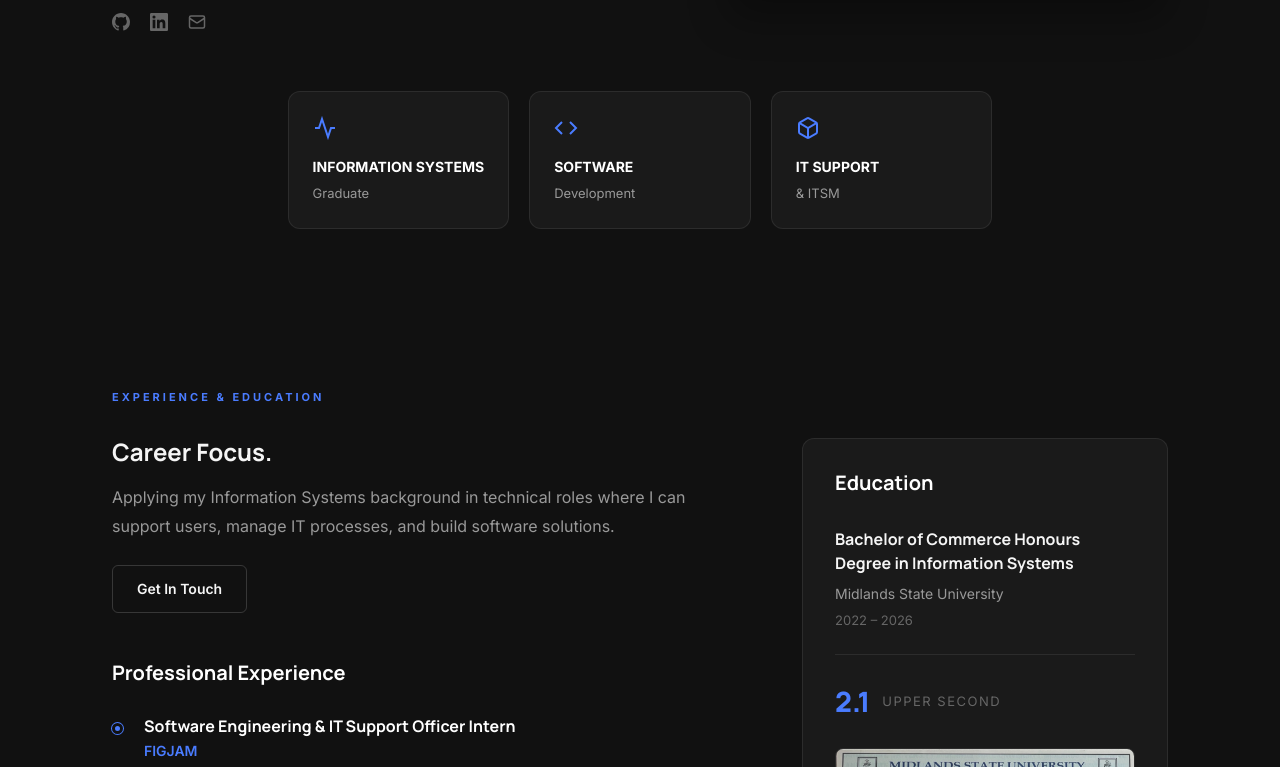
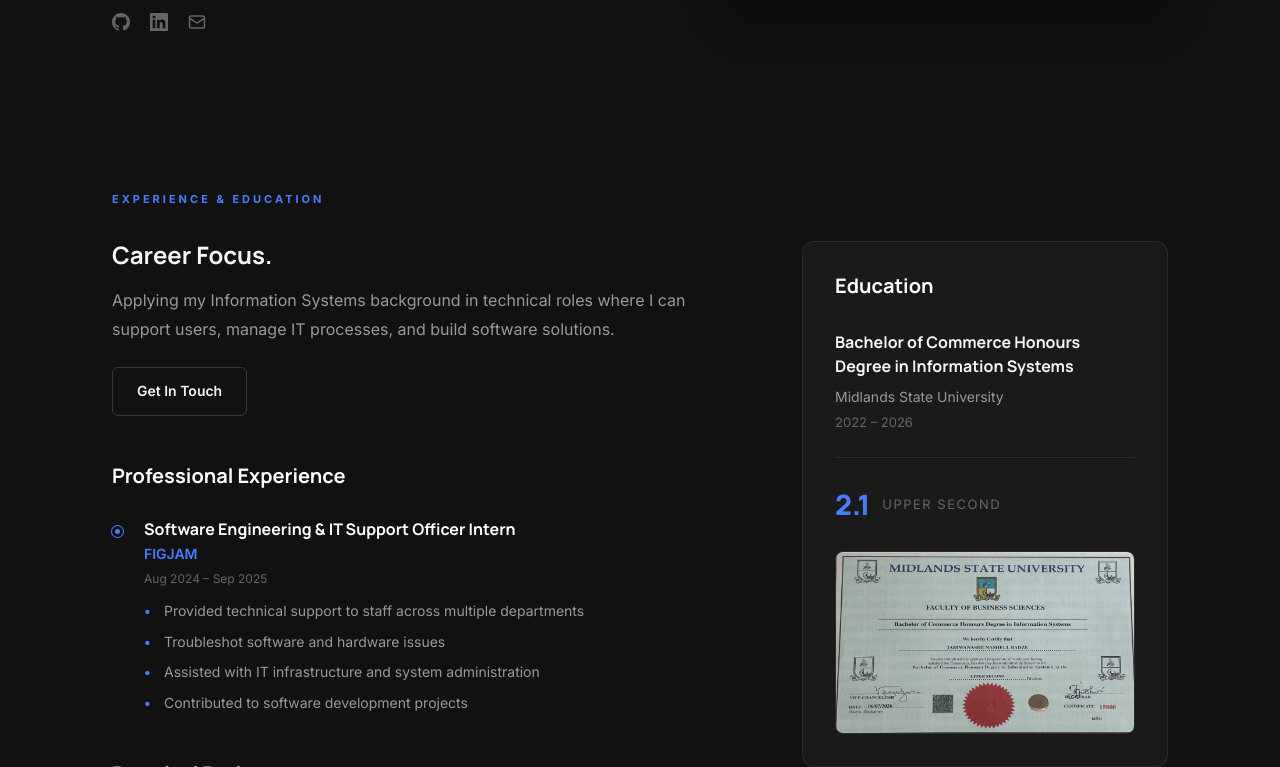
Before and after one commit to nashell263/portfolio, a React (Vite) app: page / in a window 1280 px wide. Shown: the part 733-1500 px from the top of the page. Built offline with nearby package versions, Linux system fonts and the light colour scheme.

Commit message:
Remove snapshot cards from Home, add Data Analytics Essentials certificate

```diff
--- a/src/components/Certifications.jsx
+++ b/src/components/Certifications.jsx
@@ -1,6 +1,7 @@
 import { useState } from 'react'
 import './Certifications.css'
 import ciscoCert from '../assets/cisco-cert.jpg'
+import dataAnalyticsCert from '../assets/data-analytics-cert.jpg'
 import nfcCert from '../assets/nfc-cert.jpg'
 
 const Certifications = () => {
@@ -57,6 +58,41 @@ const Certifications = () => {
             </div>
           </div>
 
+          {/* Data Analytics Essentials */}
+          <div className="cert__card">
+            <div className="cert__image-container" onClick={() => setLightboxImg(dataAnalyticsCert)} style={{cursor: 'pointer'}}>
+              <div className="cert__image-overlay">View Certificate</div>
+              <img src={dataAnalyticsCert} alt="Data Analytics Essentials Certificate" className="cert__image" />
+            </div>
+            <div className="cert__content">
+              <div className="cert__header">
+                <img
+                  src="https://upload.wikimedia.org/wikipedia/commons/0/08/Cisco_logo_blue_2016.svg"
+                  alt="Cisco Logo"
+                  className="cert__company-logo"
+                />
+                <span className="cert__date">Issued Oct 2026</span>
+              </div>
+
+              <h4 className="cert__title">Data Analytics Essentials</h4>
+              <p className="cert__issuer">Cisco Networking Academy</p>
+
+              <div className="cert__details">
+                <p><strong>Credential ID:</strong> 19d22e87-c20e-4425-9453-c188113e3a20</p>
+              </div>
+
+              <a
+                href="https://www.credly.com/badges/e6eb706c-77d6-4bbc-b29b-716b7e1245fc"
+                target="_blank"
+                rel="noreferrer"
+                className="btn btn-outline cert__btn"
+              >
+                Verify Credential
+                <svg width="16" height="16" viewBox="0 0 24 24" fill="none" stroke="currentColor" strokeWidth="2"><path d="M18 13v6a2 2 0 0 1-2 2H5a2 2 0 0 1-2-2V8a2 2 0 0 1 2-2h6M15 3h6v6M10 14L21 3"/></svg>
+              </a>
+            </div>
+          </div>
+
           <div className="cert__card">
             <div className="cert__image-container" onClick={() => setLightboxImg(nfcCert)} style={{cursor: 'pointer'}}>
               <div className="cert__image-overlay">View Certificate</div>
--- a/src/components/Home.jsx
+++ b/src/components/Home.jsx
@@ -42,25 +42,6 @@ const Home = () => {
         </div>
       </div>
 
-      <div className="container" style={{marginTop: '60px'}}>
-        <div className="home__snapshot-grid">
-          <div className="home__snapshot-card">
-            <svg width="24" height="24" viewBox="0 0 24 24" fill="none" stroke="var(--accent)" strokeWidth="2"><path d="M22 12h-4l-3 9L9 3l-3 9H2"/></svg>
-            <div className="home__snapshot-title">INFORMATION SYSTEMS</div>
-            <div className="home__snapshot-desc">Graduate</div>
-          </div>
-          <div className="home__snapshot-card">
-            <svg width="24" height="24" viewBox="0 0 24 24" fill="none" stroke="var(--accent)" strokeWidth="2"><polyline points="16 18 22 12 16 6"/><polyline points="8 6 2 12 8 18"/></svg>
-            <div className="home__snapshot-title">SOFTWARE</div>
-            <div className="home__snapshot-desc">Development</div>
-          </div>
-          <div className="home__snapshot-card">
-            <svg width="24" height="24" viewBox="0 0 24 24" fill="none" stroke="var(--accent)" strokeWidth="2"><path d="M21 16V8a2 2 0 0 0-1-1.73l-7-4a2 2 0 0 0-2 0l-7 4A2 2 0 0 0 3 8v8a2 2 0 0 0 1 1.73l7 4a2 2 0 0 0 2 0l7-4A2 2 0 0 0 21 16z"/><polyline points="3.27 6.96 12 12.01 20.73 6.96"/><line x1="12" y1="22.08" x2="12" y2="12"/></svg>
-            <div className="home__snapshot-title">IT SUPPORT</div>
-            <div className="home__snapshot-desc">& ITSM</div>
-          </div>
-        </div>
-      </div>
     </section>
   )
 }
```
Also changed, not shown: src/assets/data-analytics-cert.jpg (added).
